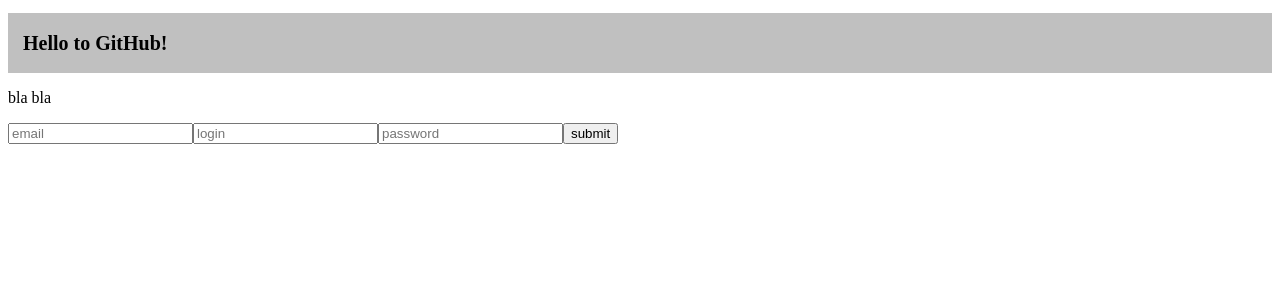
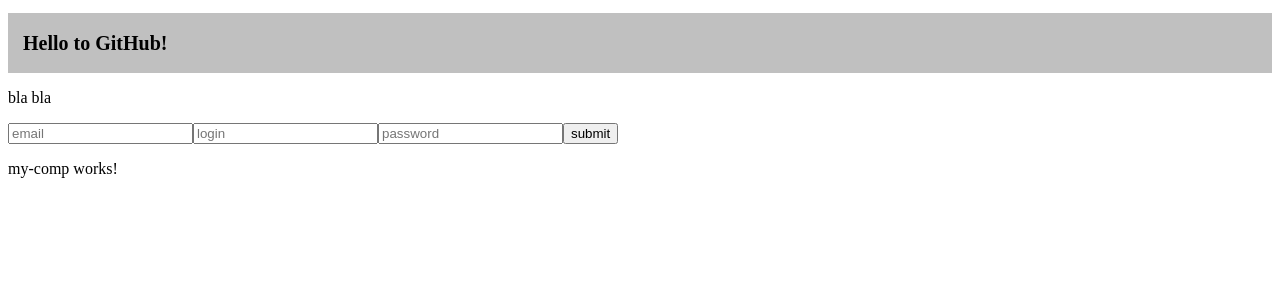
Before and after one commit to zenterua/AngularGit, an Angular app: page / in a window 1280 px wide. Shown: the top 300 px of the page. Built offline with nearby package versions, Linux system fonts and the light colour scheme.

Commit message:
add new comp

```diff
--- a/src/app/app.module.ts
+++ b/src/app/app.module.ts
@@ -4,11 +4,13 @@ import { NgModule } from '@angular/core';
 import { AppComponent } from './app.component';
 import { HomeComponent } from './home/home.component';
 import {ReactiveFormsModule} from '@angular/forms';
+import { MyCompComponent } from './my-comp/my-comp.component';
 
 @NgModule({
   declarations: [
     AppComponent,
-    HomeComponent
+    HomeComponent,
+    MyCompComponent
   ],
   imports: [
     BrowserModule,
--- a/src/app/home/home.component.html
+++ b/src/app/home/home.component.html
@@ -17,3 +17,5 @@
   <button type="submit">submit</button>
 
 </form>
+
+<app-my-comp></app-my-comp>
--- a/src/app/home/home.component.ts
+++ b/src/app/home/home.component.ts
@@ -23,6 +23,8 @@ export class HomeComponent implements OnInit {
 
   str = '12';
   num = 21;
+  car: {carName: string, carYear: number, sold: boolean};
+  car2: Array<string>;
   a: boolean | number;
   array: number[];
   array2: Array<number>;
@@ -94,6 +96,8 @@ export class HomeComponent implements OnInit {
       password: ['']
     });
 
+    this.car = {carName: 'BMW', carYear: 2019, sold: false};
+    this.car2 = ['mazda', 'lada'];
     this.str = '1';
     this.num = 2;
     this.a = false;
--- /dev/null
+++ b/src/app/my-comp/my-comp.component.html
@@ -0,0 +1,3 @@
+<p>
+  my-comp works!
+</p>
--- /dev/null
+++ b/src/app/my-comp/my-comp.component.ts
@@ -0,0 +1,14 @@
+import { Component, OnInit } from '@angular/core';
+
+@Component({
+  selector: 'app-my-comp',
+  templateUrl: './my-comp.component.html',
+  styleUrls: ['./my-comp.component.css']
+})
+export class MyCompComponent implements OnInit {
+  constructor() { }
+
+  ngOnInit() {
+  }
+
+}
```
Also changed, not shown: src/app/my-comp/my-comp.component.css (added), 1 other file (tests, documents, lock files or other folders).
